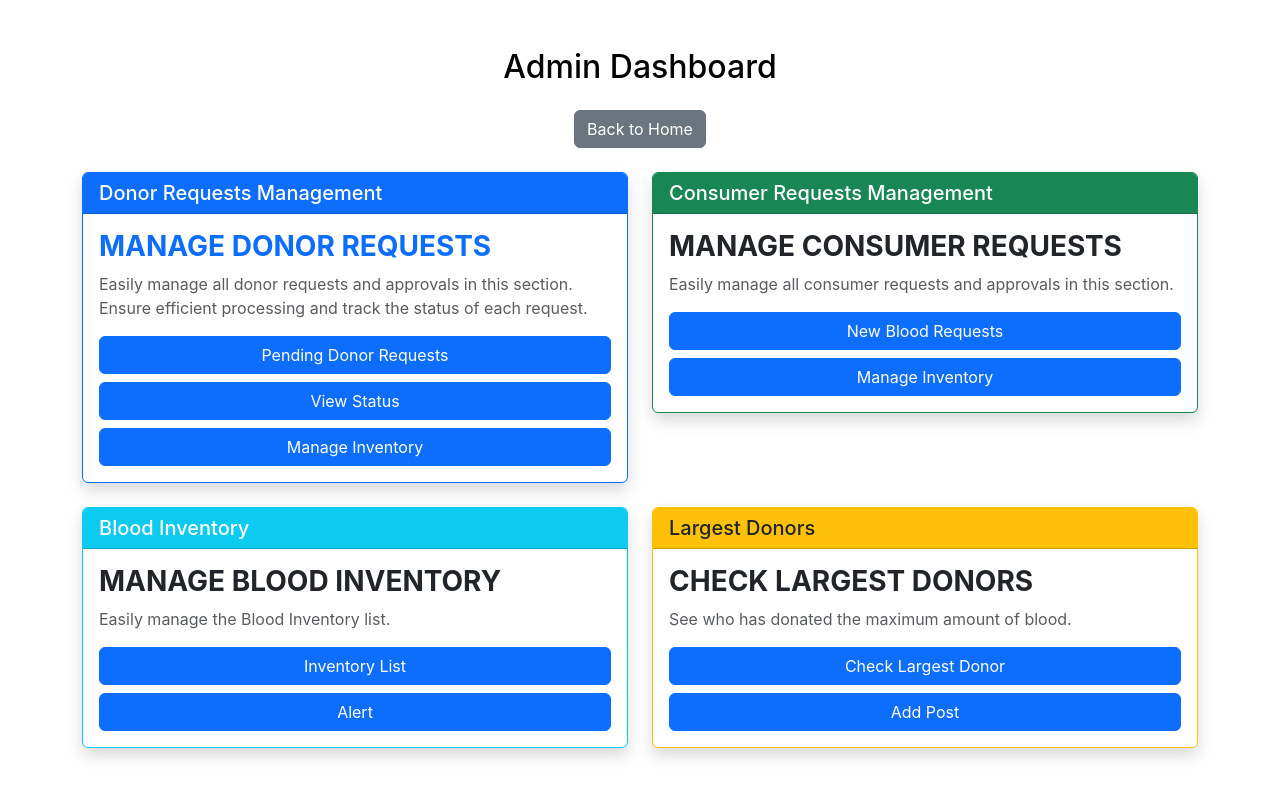
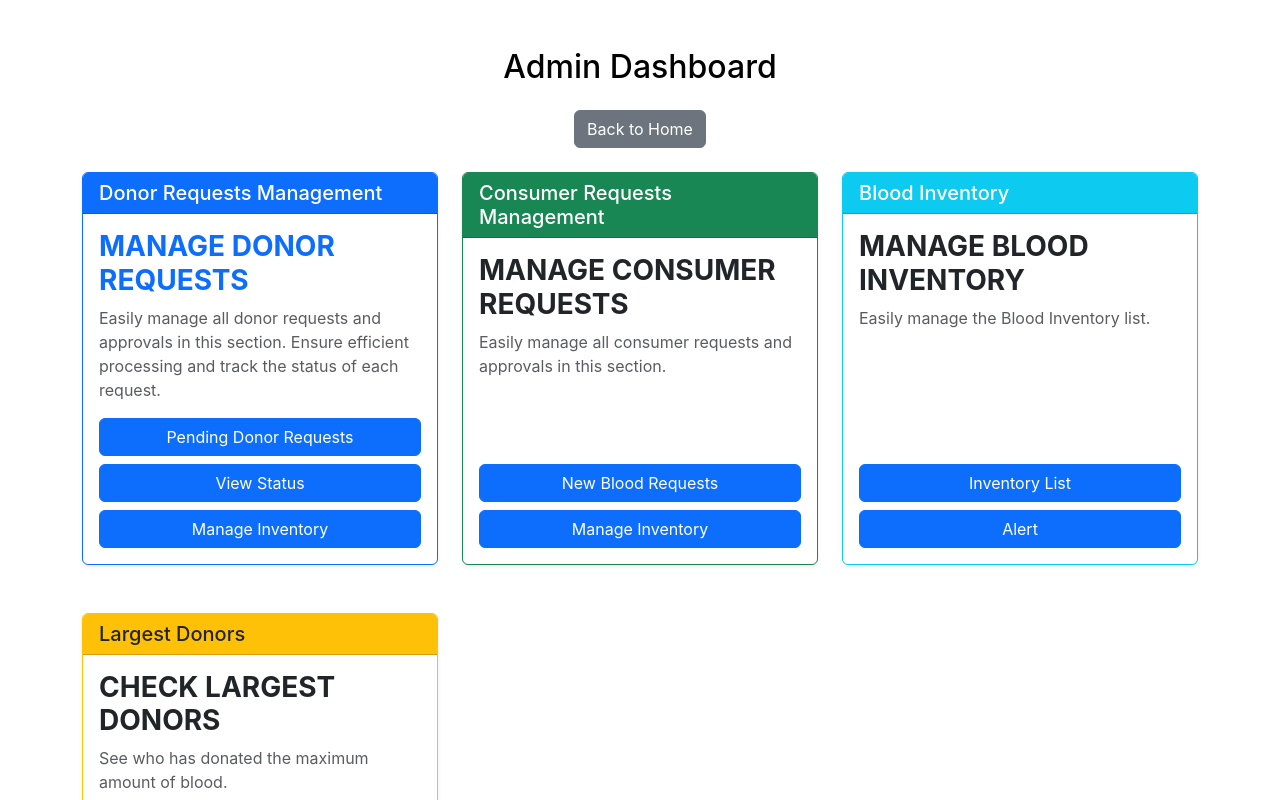
Before and after one commit to sona306/BloodDonation_FE, a React (Create React App) app: page /admin in a window 1280 px wide. Shown: the top 800 px of the page. Built offline with nearby package versions, Linux system fonts and the light colour scheme; no server answers.

Commit message:
post updation comp

```diff
--- a/src/App.js
+++ b/src/App.js
@@ -26,6 +26,7 @@ import Bloodalert from './components/Bloodalert';
 import Largestdonars from './components/Largestdonars';
 import PostAnnouncement from './components/PostAnnouncement ';
 import Createpost from './components/Createpost';
+import ViewMyPosts from './components/ViewMyposts';
 
 
 function App() {
@@ -60,6 +61,7 @@ function App() {
         <Route path='/largestdonars' element={<Largestdonars/>}/>
         <Route path='/create' element={<Createpost/>}/>
         <Route path='/viwemypost' element={<PostAnnouncement/>}/>
+        <Route path='/viwemypostadmin' element={<ViewMyPosts/>}/>
       </Routes>
     </BrowserRouter>
   );
--- a/src/components/Admin.jsx
+++ b/src/components/Admin.jsx
@@ -38,17 +38,17 @@ const Admin = () => {
                 </button>
             </div>
 
-            <div className="row">
+            <div className="row row-cols-1 row-cols-md-2 row-cols-lg-3 g-4">
                 {/* Donor Requests Management Card */}
-                <div className="col-md-6 mb-4">
-                    <div className="card shadow border-primary">
+                <div className="col mb-4">
+                    <div className="card shadow-sm border-primary h-100">
                         <h5 className="card-header bg-primary text-white">Donor Requests Management</h5>
-                        <div className="card-body">
+                        <div className="card-body d-flex flex-column">
                             <h3 className="card-title text-uppercase text-primary fw-bold">Manage Donor Requests</h3>
                             <p className="card-text text-muted fs-6">
                                 Easily manage all donor requests and approvals in this section. Ensure efficient processing and track the status of each request.
                             </p>
-                            <div className="d-flex flex-column">
+                            <div className="d-flex flex-column mt-auto">
                                 <a href="/approvedonationreq" className="btn btn-primary mb-2">Pending Donor Requests</a>
                                 <a href="/viewdonationreq" className="btn btn-primary mb-2">View Status</a>
                                 <a href="/inventorydonar" className="btn btn-primary">Manage Inventory</a>
@@ -58,15 +58,15 @@ const Admin = () => {
                 </div>
 
                 {/* Consumer Requests Management Card */}
-                <div className="col-md-6 mb-4">
-                    <div className="card shadow border-success">
+                <div className="col mb-4">
+                    <div className="card shadow-sm border-success h-100">
                         <h5 className="card-header bg-success text-white">Consumer Requests Management</h5>
-                        <div className="card-body">
+                        <div className="card-body d-flex flex-column">
                             <h3 className="card-title text-uppercase fw-bold">Manage Consumer Requests</h3>
                             <p className="card-text text-muted fs-6">
                                 Easily manage all consumer requests and approvals in this section.
                             </p>
-                            <div className="d-flex flex-column">
+                            <div className="d-flex flex-column mt-auto">
                                 <a href="/approvebloodreq" className="btn btn-primary mb-2">New Blood Requests</a>
                                 <a href="/inventoryconsumer" className="btn btn-primary">Manage Inventory</a>
                             </div>
@@ -74,16 +74,16 @@ const Admin = () => {
                     </div>
                 </div>
 
-                {/* Blood Inventory Management Card with New Border Color */}
-                <div className="col-md-6 mb-4">
-                    <div className="card shadow border-info"> {/* Changed to border-info for blue color */}
-                        <h5 className="card-header bg-info text-white">Blood Inventory</h5> {/* Header color changed to match border */}
-                        <div className="card-body">
+                {/* Blood Inventory Management Card */}
+                <div className="col mb-4">
+                    <div className="card shadow-sm border-info h-100">
+                        <h5 className="card-header bg-info text-white">Blood Inventory</h5>
+                        <div className="card-body d-flex flex-column">
                             <h3 className="card-title text-uppercase fw-bold">Manage Blood Inventory</h3>
                             <p className="card-text text-muted fs-6">
                                 Easily manage the Blood Inventory list.
                             </p>
-                            <div className="d-flex flex-column">
+                            <div className="d-flex flex-column mt-auto">
                                 <a href="/BloodInventorylist" className="btn btn-primary mb-2">Inventory List</a>
                                 <a
                                     href="/Bloodalert"
@@ -97,17 +97,18 @@ const Admin = () => {
                 </div>
 
                 {/* Largest Donors Management Card */}
-                <div className="col-md-6 mb-4">
-                    <div className="card shadow border-warning">
+                <div className="col mb-4">
+                    <div className="card shadow-sm border-warning h-100">
                         <h5 className="card-header bg-warning text-dark">Largest Donors</h5>
-                        <div className="card-body">
+                        <div className="card-body d-flex flex-column">
                             <h3 className="card-title text-uppercase fw-bold">Check Largest Donors</h3>
                             <p className="card-text text-muted fs-6">
                                 See who has donated the maximum amount of blood.
                             </p>
-                            <div className="d-flex flex-column">
+                            <div className="d-flex flex-column mt-auto">
                                 <a href="/largestdonars" className="btn btn-primary mb-2">Check Largest Donor</a>
-                                <a href="/create" className="btn btn-primary">Add Post</a>
+                                <a href="/create" className="btn btn-primary mb-2">Add Post</a>
+                                <a href="/viwemypostadmin" className="btn btn-primary">View Post</a>
                             </div>
                         </div>
                     </div>
--- a/src/components/PostAnnouncement .jsx
+++ b/src/components/PostAnnouncement .jsx
@@ -4,13 +4,9 @@ import Navbarlogin from './Navbarlogin';
 
 const PostAnnouncement = () => {
     const [data, setData] = useState([]);
-    const [token, setToken] = useState(sessionStorage.getItem("token"));
-    const [adminId, setUserId] = useState({ "adminId": sessionStorage.getItem("adminId") });
 
     const fetchData = () => {
-        axios.post("http://localhost:8080/admin/viewmypost", adminId, {
-            headers: { "token": token, "Content-Type": "application/json" }
-        })
+        axios.get("http://localhost:8080/public/viewposts")
             .then((response) => {
                 console.log(response.data);
                 setData(response.data);
@@ -18,7 +14,7 @@ const PostAnnouncement = () => {
             .catch((error) => {
                 console.log(error);
             });
-    }
+    };
 
     useEffect(() => { fetchData() }, []);
 
@@ -28,8 +24,7 @@ const PostAnnouncement = () => {
             <div className="container">
                 <h3 className="text-center text-danger mb-4">Donor Rewards</h3>
                 <div className="row g-4">
-                    {data.map((value, index) => {
-                        return (
+                    {data.map((value, index) => (
                         <div key={index} className="col-12 col-md-6 col-lg-4">
                             <div className="card shadow-sm border-primary">
                                 <div className="row g-0">
@@ -51,12 +46,11 @@ const PostAnnouncement = () => {
                                 </div>
                             </div>
                         </div>
-                        );
-                    })}
+                    ))}
                 </div>
             </div>
         </div>
     );
-}
+};
 
 export default PostAnnouncement;
--- /dev/null
+++ b/src/components/ViewMyposts.jsx
@@ -0,0 +1,90 @@
+import axios from 'axios';
+import React, { useEffect, useState } from 'react';
+import { useNavigate } from 'react-router-dom';
+
+const ViewMyPosts = () => {
+    const navigate = useNavigate();
+    const [posts, setPosts] = useState([]);
+
+    // Fetch the admin's posts
+    const fetchPosts = () => {
+        axios.post("http://localhost:8080/admin/viewmypost",
+        { adminId: sessionStorage.getItem("adminId") },
+        {
+            headers: {
+                "token": sessionStorage.getItem("token"),
+                "Content-Type": "application/json"
+            }
+        })
+        .then((response) => {
+            if (response.data && response.data.status !== "Error") {
+                setPosts(response.data);
+            } else {
+                alert("Error fetching posts.");
+            }
+        })
+        .catch((error) => {
+            console.log(error);
+        });
+    };
+
+    // Delete a post
+    const deletePost = (postId) => {
+        if (window.confirm("Are you sure you want to delete this post?")) {
+            axios.post("http://localhost:8080/admin/deletepost",
+            { postId: postId },
+            {
+                headers: {
+                    "token": sessionStorage.getItem("token"),
+                    "Content-Type": "application/json"
+                }
+            })
+            .then((response) => {
+                if (response.data.status === "Success") {
+                    alert("Post deleted successfully");
+                    setPosts(posts.filter(post => post._id !== postId)); // Remove post from UI
+                } else {
+                    alert("Failed to delete post");
+                }
+            })
+            .catch((error) => {
+                console.log(error);
+            });
+        }
+    };
+
+    useEffect(() => {
+        fetchPosts();
+    }, []);
+
+    return (
+        <div className="container mt-5">
+            <h3 className="text-center mb-4">My Posts</h3>
+            <div className="row row-cols-1 row-cols-md-2 row-cols-lg-3 g-4">
+                {posts.length > 0 ? posts.map((post, index) => (
+                    <div key={index} className="col">
+                        <div className="card shadow-sm border-primary h-100">
+                            <div className="card-body d-flex flex-column">
+                                <h5 className="card-title text-primary">{post.Message}</h5>
+                                <p className="card-text">
+                                    <small className="text-muted">Posted on {new Date(post.postedDate).toLocaleDateString()}</small>
+                                </p>
+                                <button
+                                    className="btn btn-danger mt-auto"
+                                    onClick={() => deletePost(post._id)}
+                                >
+                                    Delete
+                                </button>
+                            </div>
+                        </div>
+                    </div>
+                )) : <p className="text-center">No posts available</p>}
+            </div>
+            <div className="d-flex justify-content-center mt-3">
+                <button className="btn btn-secondary" onClick={() => navigate('/admin')}>Back to Admin Page</button>
+            </div>
+        </div>
+    );
+};
+
+export default ViewMyPosts;
```
Lines whose indentation alone changed are shown as unchanged.
